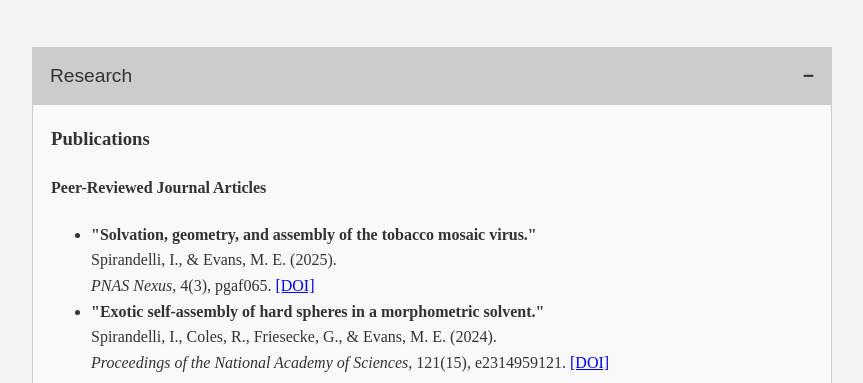
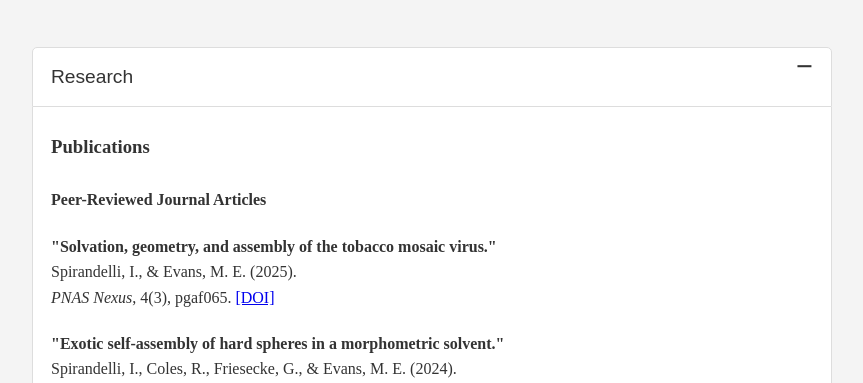
Before and after one commit to IvanSpirandelli/IvanSpirandelli.github.io, a plain HTML site: page index.html in a window 1280 px wide. Both pictures are taken after a click on the button "Research". Shown: the part 401-784 px from the top of the page, without its empty margins (208-1071 px from the left). Drawn offline with Linux system fonts and the light colour scheme.

Commit message:
changing style

```diff
--- a/style.css
+++ b/style.css
@@ -40,12 +40,15 @@ body {
 /* COLLAPSIBLE ACCORDION STYLES                                    */
 /* =============================================================== */
 .collapsible {
-    background-color: #e2e2e2;
-    color: #333;
+    /* --- CHANGED --- */
+    background-color: #ffffff; /* White background */
+    color: #333;               /* Dark text color */
+
     cursor: pointer;
     padding: 18px;
     width: 100%;
-    border: none;
+    border: 1px solid #ddd;     /* Added a light border for definition */
+    border-radius: 5px;         /* Slightly rounded corners */
     text-align: left;
     outline: none;
     font-size: 1.2em;
@@ -53,13 +56,24 @@ body {
     transition: background-color 0.3s ease;
 }
 
-.collapsible:hover, .collapsible.active {
-    background-color: #ccc;
+.collapsible:hover {
+    background-color: #f9f9f9; /* Subtle hover effect */
 }
 
+.collapsible.active {
+     border-bottom-left-radius: 0; /* Straighten corners when open */
+     border-bottom-right-radius: 0;
+}
+
+
 .collapsible::after {
-    content: '\002B'; /* Plus sign */
-    font-weight: bold;
+    /* --- CHANGED --- */
+    content: '\002B';         /* Plus sign */
+    color: #333;               /* Match text color */
+    font-weight: 300;          /* Thinner font-weight */
+    font-size: 1.5em;          /* Larger font-size */
+    line-height: 0;            /* Helps with vertical alignment */
+
     float: right;
     margin-left: 5px;
 }
@@ -73,12 +87,38 @@ body {
     max-height: 0;
     overflow: hidden;
     transition: max-height 0.3s ease-out;
-    background-color: #f9f9f9;
-    border-left: 1px solid #ccc;
-    border-right: 1px solid #ccc;
+    background-color: #ffffff; /* White background to match button */
+
+    /* --- CHANGED --- */
+    border: 1px solid #ddd;     /* Matching border */
+    border-top: none;           /* Remove top border to merge with button */
+    border-radius: 0 0 5px 5px; /* Round bottom corners */
 }
 
-/* Add a bottom border to the last content box when open */
-.collapsible.active + .content {
-    border-bottom: 1px solid #ccc;
+/* =============================================================== */
+/* CONTENT LIST STYLES                                             */
+/* =============================================================== */
+
+.content ul {
+    /* --- NEW --- */
+    list-style-type: none; /* Remove bullet points */
+    padding-left: 0;       /* Remove default indentation */
 }
+
+.content ul li, .content .teaching-entry {
+    /* --- NEW --- */
+    margin-bottom: 20px; /* Add space between list items and entries */
+}
+
+/* To avoid double margin on the last item */
+.content ul li:last-child, .content .teaching-entry:last-child {
+    margin-bottom: 0;
+}
+
+.content h3, .content h4 {
+    margin-top: 25px;
+}
+
+.content .teaching-entry ul li {
+    margin-bottom: 0; /* Reset margin for nested list items if any */
+}
```
